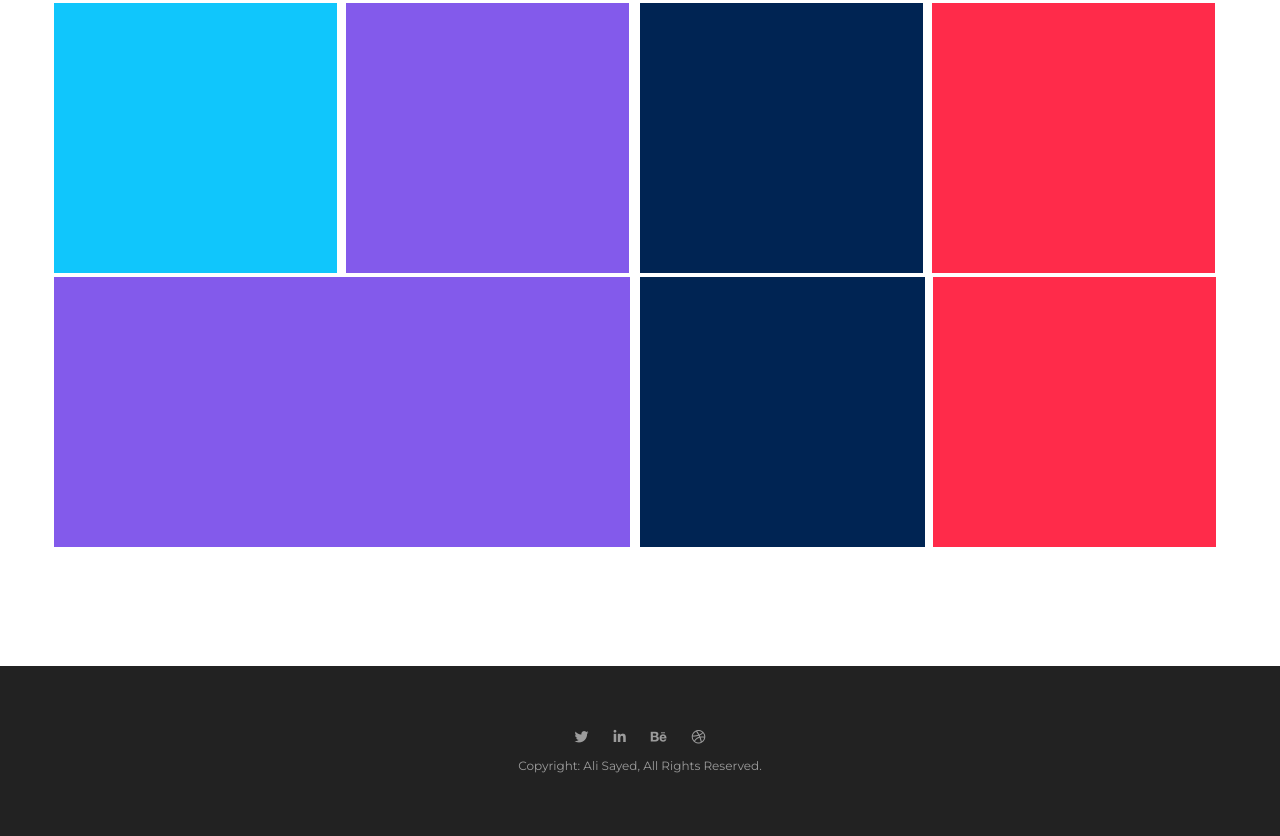
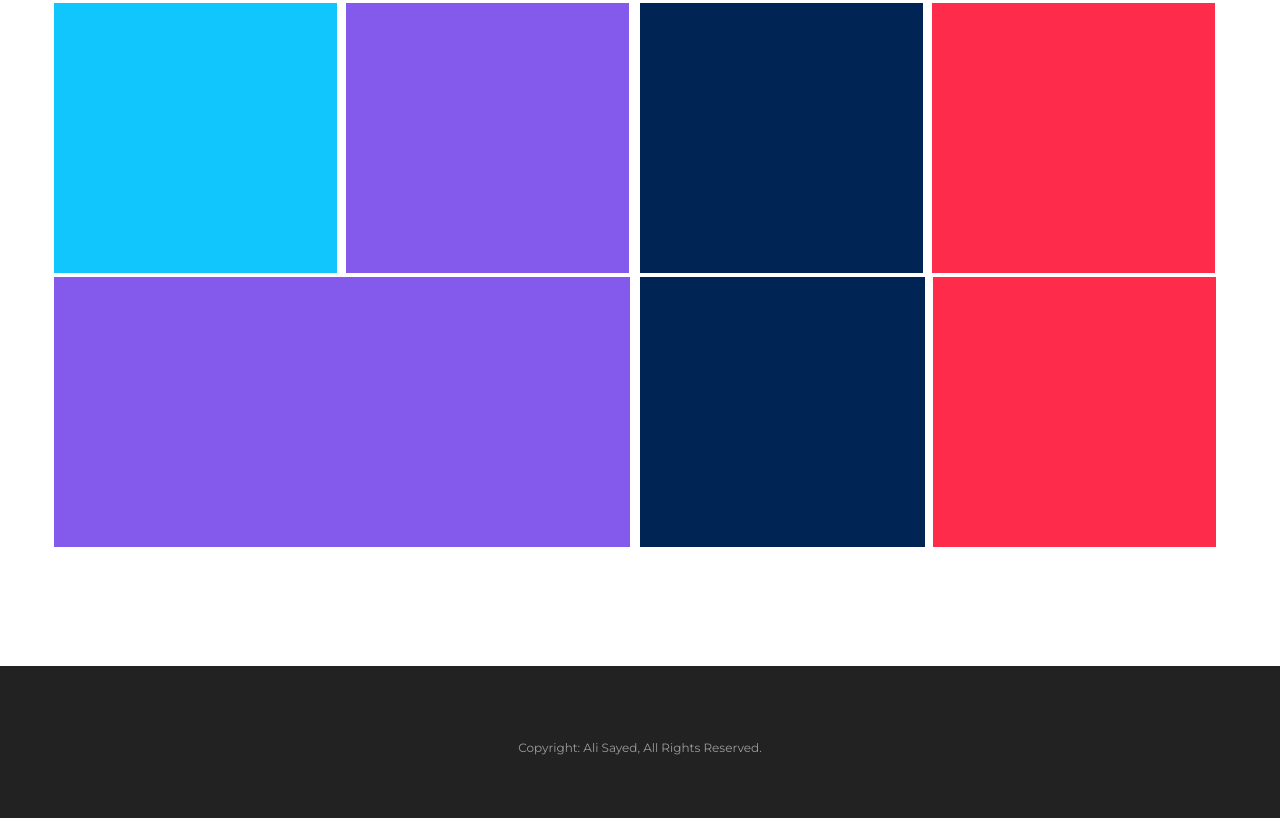
Before and after one commit to krasnovdanial/Paul-Lapkin, a plain HTML site: page index.html in a window 1280 px wide. Shown: the part 2799-3635 px from the top of the page. Drawn offline with Linux system fonts and the light colour scheme.

Commit message:
Update index.html

```diff
--- a/index.html
+++ b/index.html
@@ -5,8 +5,6 @@
   <meta http-equiv="X-UA-Compatible" content="ie=edge">
   <meta name="viewport" content="width=device-width, initial-scale=1, shrink-to-fit=no">
   <title>Paul Lapkin Homepage</title>
-  <link rel="icon" href="img/favicon.png" type="image/x-icon">
-	<link rel="shortcut icon" href="img/favicon.png" type="image/x-icon">
   <link href="https://fonts.googleapis.com/css?family=Montserrat:400,900&display=swap" rel="stylesheet">
   <link rel="stylesheet" href="css/all.min.css">
   <link rel="stylesheet" href="css/main.css">
@@ -102,28 +100,6 @@
 </section>
 <footer class="footer">
    <div class="item">
-    <ul class="social">
-      <li>
-        <a href="#" target="_blank" rel="nofollow">
-          <i class="fab fa-twitter"></i>
-  					</a>
-  				</li>
-  				<li>
-  					<a href="#" target="_blank" rel="nofollow">
-  						<i class="fab fa-linkedin-in"></i>
-  					</a>
-  				</li>
-  				<li>
-  					<a href="#" target="_blank" rel="nofollow">
-  						<i class="fab fa-behance"></i>
-  					</a>
-  				</li>
-  				<li>
-  					<a href="#" target="_blank" rel="nofollow">
-  						<i class="fab fa-dribbble"></i>
-  					</a>
-      </li>
-    </ul>
     <p class="footer-text">
       Copyright: Ali Sayed, All Rights Reserved.
     </p>
```
